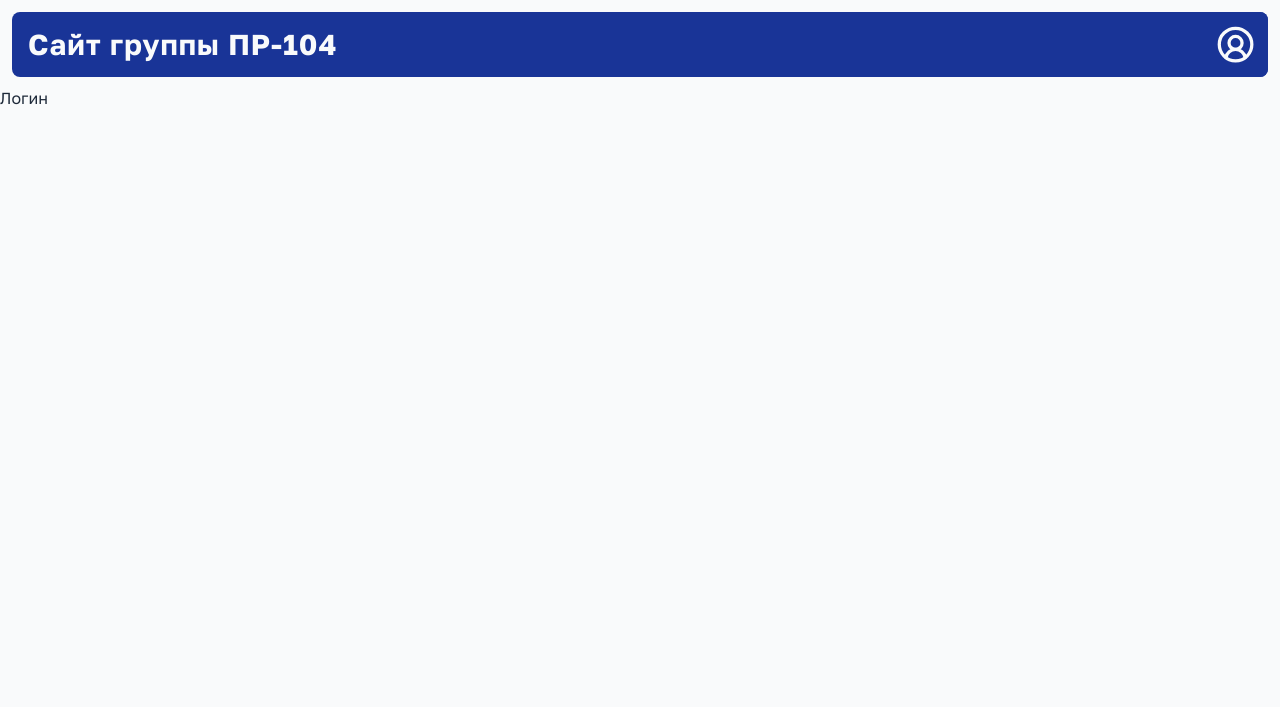
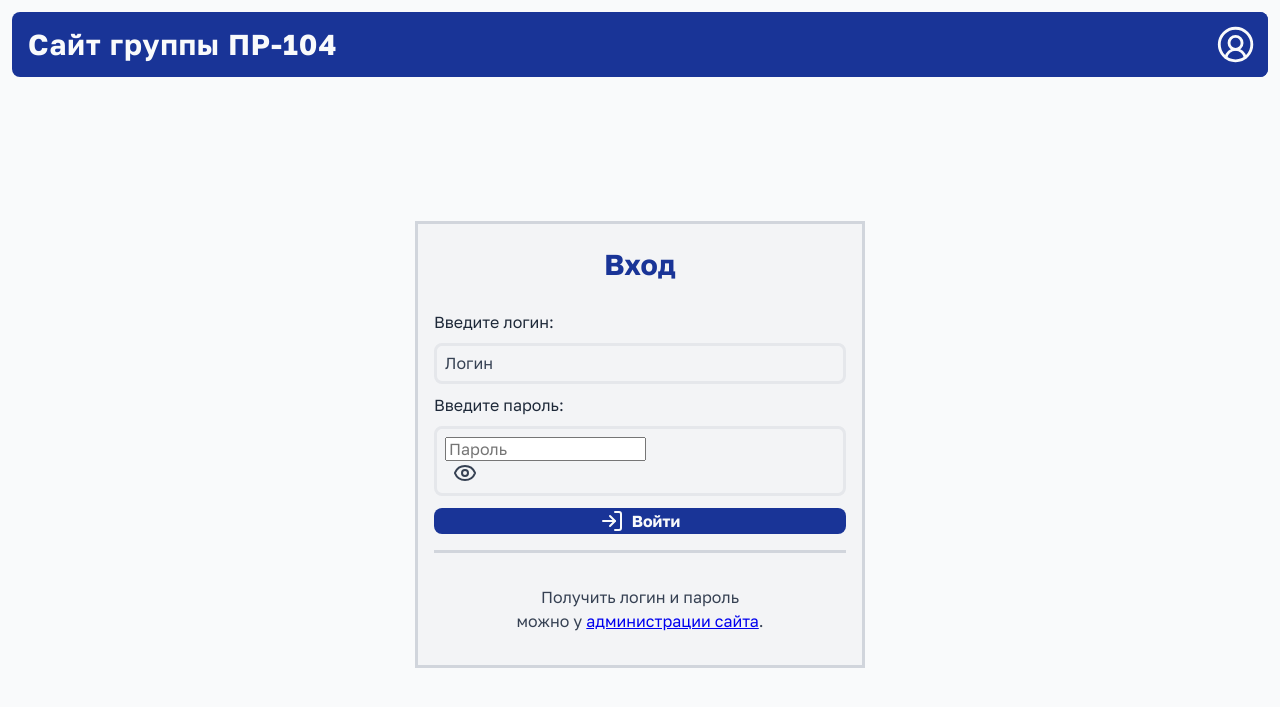
Before and after one commit to fakv8661/htmlpresent, a FastAPI app: page /admin/login in a window 1280 px wide. Shown: the top 707 px of the page. Run offline with FastAPI, Linux system fonts and the light colour scheme; parts of the project's set-up code (start-up, migrations or seed data) failed here and were passed over; some libraries are stand-ins or nearby versions.

Commit message:
Реализована страница входа в админку с формой и переключателем пароля

```diff
--- a/static/css/main.css
+++ b/static/css/main.css
@@ -163,6 +163,37 @@ img {
 
 .button:active {
   background: var(--color-accent-darker);
+}
+/* Невидимая кнопка */
+.flat-button {
+  display: flex;
+  flex-direction: row;
+  align-items: center;
+  justify-content: center;
+  border: none;
+  background: transparent;
+  color: var(--color-text);
+  transition:
+    color 0.1s ease,
+    transform 0.1s ease;
+}
+
+.flat-button:hover {
+  transform: scale(1.1);
+  color: var(--color-accent-bright);
+}
+
+.flat-button:active {
+  transform: scale(0.9);
+  color: var(--color-accent-darker);
+}
+
+/* Панель */
+.panel {
+  padding: var(--size-m);
+  border: solid 3px var(--color-primary-darker);
+  border-radius: var(--border-radius-m);
+  background: var(--color-primary);
 }
 
 /* Модальное окно */
@@ -391,6 +422,57 @@ tbody tr:last-child > th {
 /* #endregion */
 /* #endregion */
 
+/* #region Логин */
+.login-panel {
+  display: flex;
+  flex-direction: column;
+  align-self: center;
+  width: min(calc(100% - 2 * var(--size-s)), 450px);
+  margin: auto;
+}
+
+.login-panel .section-header {
+  margin: var(--size-xs) 0 var(--size-l) 0;
+  text-align: center;
+}
+
+.login-panel .section-description {
+  margin: var(--size-l) 0 var(--size-m) 0;
+  text-align: center;
+}
+
+.login-form {
+  display: flex;
+  flex-direction: column;
+  padding-bottom: var(--size-m);
+  gap: var(--size-s);
+  border-bottom: solid 3px var(--color-primary-darker);
+}
+
+.password-toggle {
+  /* height: 100%; */
+  padding: 0 var(--size-xs);
+  color: var(--color-text-secondary);
+  cursor: pointer;
+}
+
+.password-toggle.concealed > .concealed {
+  display: none;
+}
+
+.password-toggle.concealed > .non-concealed {
+  display: initial;
+}
+
+.password-toggle > .concealed {
+  display: initial;
+}
+
+.password-toggle > .non-concealed {
+  display: none;
+}
+/* #endregion */
+
 /* Иконка формата */
 .format-icon {
   display: inline-flex;
--- a/static/js/admin/admin_login.js
+++ b/static/js/admin/admin_login.js
@@ -1 +1,14 @@
 // Скрипт страницы `admin_login.html`
+
+function togglePasswordVisibility() {
+  const input = document.getElementById("password-input");
+  const button = document.getElementById("password-toggle");
+
+  button.classList.toggle("concealed");
+  const isConcealed = button.classList.contains("concealed");
+  if (isConcealed) {
+    input.setAttribute("type", "password");
+  } else {
+    input.setAttribute("type", "text");
+  }
+}
--- a/templates/admin/admin_login.html
+++ b/templates/admin/admin_login.html
@@ -6,4 +6,46 @@
 {% endblock %}
 
 <!-- Разметка -->
-{% block body %} Логин {% endblock %}
+{% block body %}
+<div class="login-panel panel">
+  <h2 class="section-header">Вход</h2>
+  <form action="" class="login-form">
+    <label for="passkey-input">Введите логин:</label>
+    <input
+      type="text"
+      name="login"
+      id="login-input"
+      class="input"
+      placeholder="Логин"
+      required
+    />
+    <label for="passkey-input">Введите пароль:</label>
+    <div class="pasword-input input">
+      <input
+        type="password"
+        name="password"
+        id="password-input"
+        placeholder="Пароль"
+        required
+      />
+      <button
+        class="flat-button password-toggle concealed"
+        id="password-toggle"
+        type="button"
+        onclick="togglePasswordVisibility()"
+      >
+        <i data-lucide="eye" class="non-concealed"></i>
+        <i data-lucide="eye-off" class="concealed"></i>
+      </button>
+    </div>
+    <button type="submit" class="button">
+      <i data-lucide="log-in"></i>
+      Войти
+    </button>
+  </form>
+  <p class="section-description">
+    Получить логин и пароль <br />можно у
+    <a href="#" class="link">администрации сайта</a>.
+  </p>
+</div>
+{% endblock %}
--- a/templates/base.html
+++ b/templates/base.html
@@ -39,7 +39,7 @@
         id="login-btn"
         href="{{ url_for('admin_pg') }}"
       >
-        <i data-lucide="circle-user-round" class="icon"></i>
+        <i data-lucide="circle-user-round" stroke-width="1.75" class="icon"></i>
       </a>
     </header>
     {% endblock header %}
```
